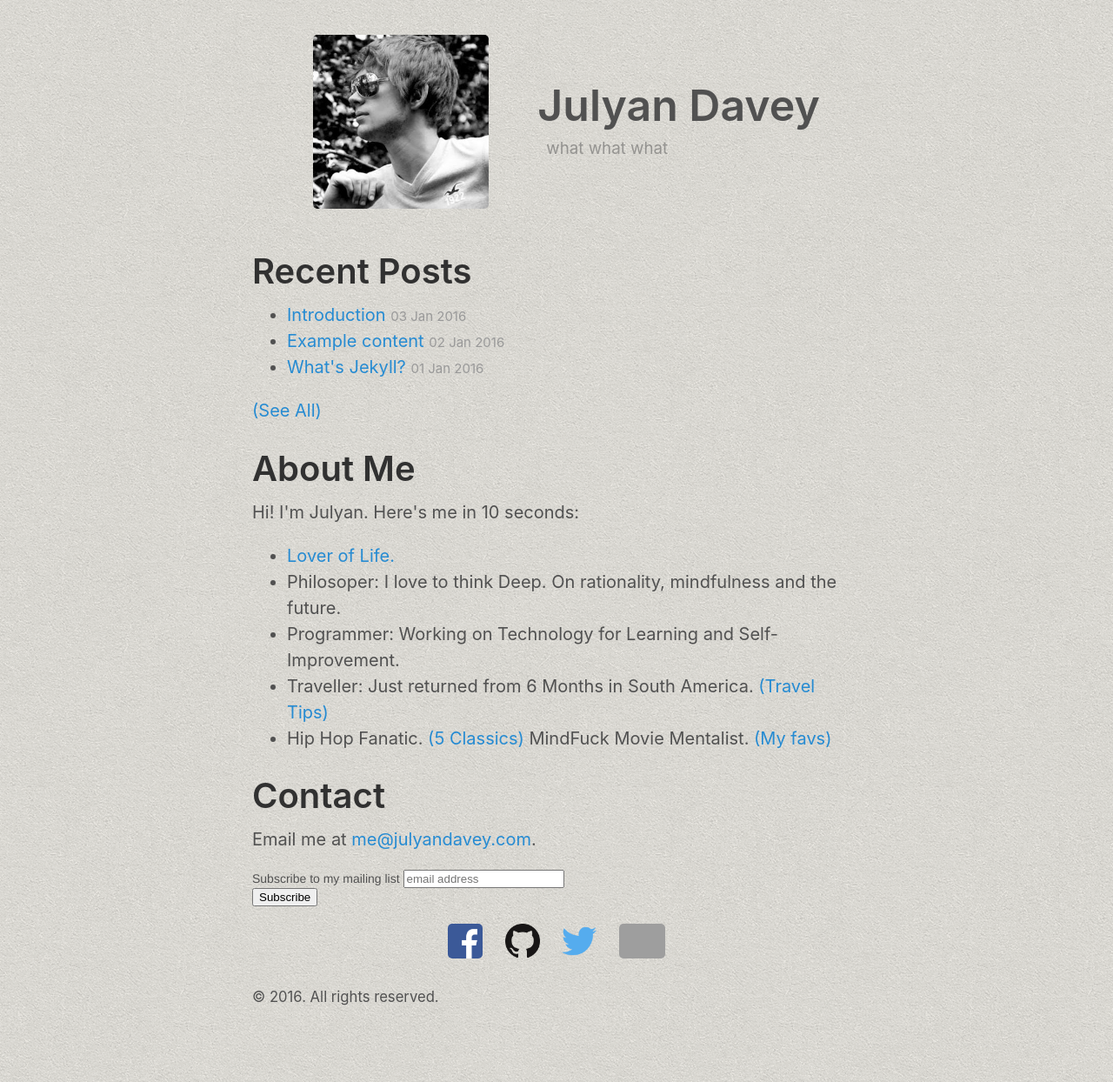
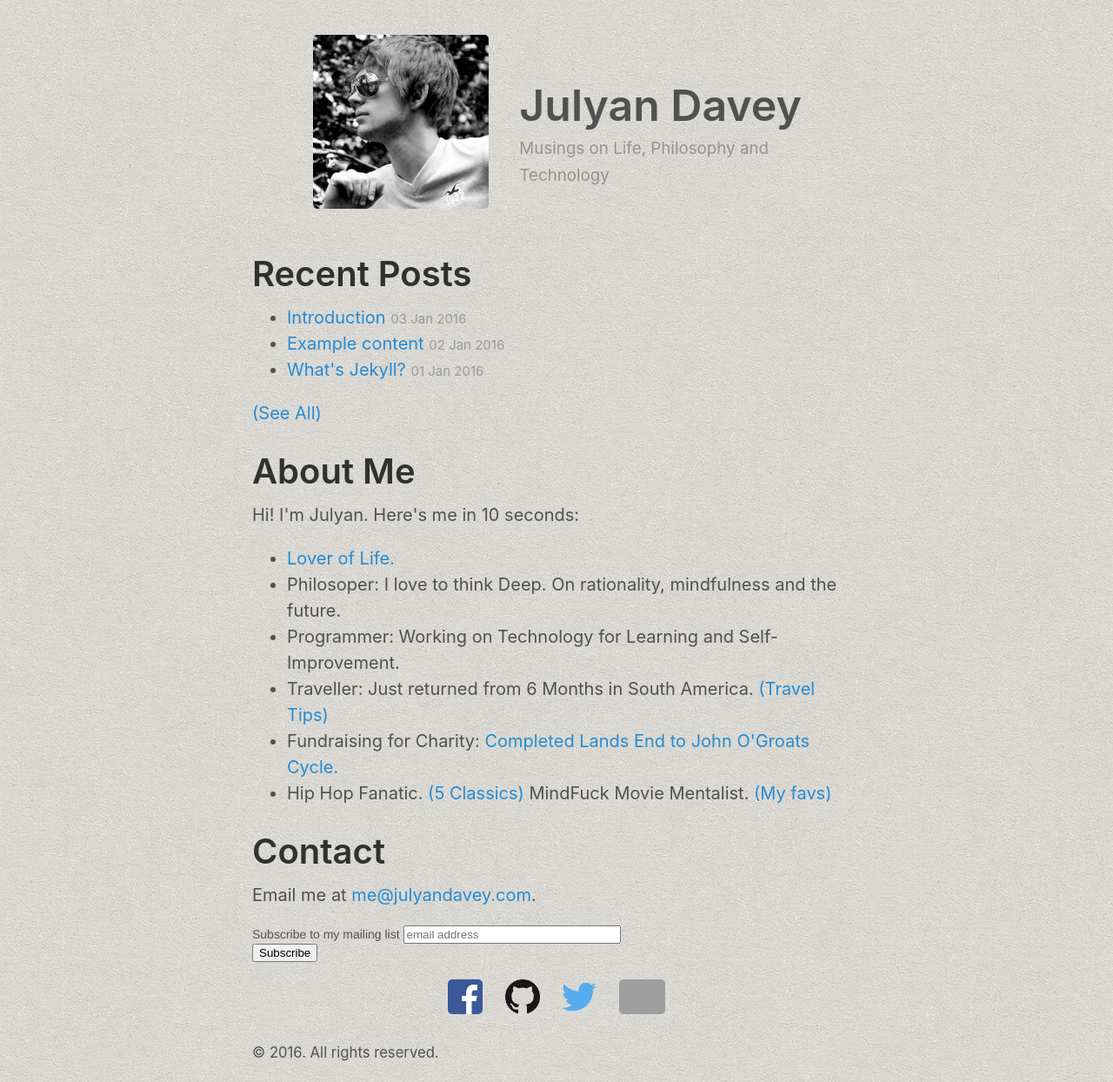
Before and after one commit to larriant/larriant.github.io, a Jekyll site: the page built from index.html, in a window 1280 px wide. Shown: the whole page at 87% size. Built offline with Jekyll 4.4.1, drawn with Linux system fonts in a browser that asks for light colours; the list of posts is cut into pages by our own code; comment, search, counter and statistics services are not loaded; grey boxes are pictures that could not be loaded.

Commit message:
Theme Finished

```diff
--- a/_config.yml
+++ b/_config.yml
@@ -4,7 +4,7 @@ encoding: utf-8
 
 # Setup
 title: Julyan Davey
-tagline: what what what
+tagline: Musings on Life, Philosophy and Technology
 name: Julyan Davey
 description: Julyan Davey's Blog
 url: http://www.julyandavey.com
--- a/_sass/_index.scss
+++ b/_sass/_index.scss
@@ -12,3 +12,20 @@
   margin: 0px 10px;
   display: inline-block;
 }
+
+#mc_embed_signup {
+  background: none;
+  clear: left;
+  font: 14px Helvetica,Arial,sans-serif;
+  width: 100%;
+}
+
+#mc_embed_signup .email {
+  width: 250px !important;
+}
+
+#mc_embed_signup .button {
+  @media (max-width: 800px) {
+    width: 100px !important;
+  }
+}
--- a/_sass/_masthead.scss
+++ b/_sass/_masthead.scss
@@ -4,6 +4,7 @@
 
 .masthead {
   padding-top: 2rem;
+  padding-bottom: 1.5rem;
   overflow: auto;
 }
 
@@ -11,7 +12,7 @@
   height: 200px;
   float: left;
   margin-left: 10%;
-  margin-right: 8%;
+  margin-right: 5%;
   @media (max-width: 800px) {
     float: none;
     margin: auto;
@@ -32,7 +33,7 @@
     color: inherit;
     font-size: 50px;
     @media (max-width: 800px) {
-      font-size: 45px;
+      font-size: 40px;
     }
   }
 
@@ -40,10 +41,5 @@
     font-size: 75%;
     font-weight: 400;
     opacity: .5;
-    padding-left: 10px;
-    @media (max-width: 800px) {
-      padding-left: 0px;
-    }
-
   }
 }
--- a/_sass/_posts.scss
+++ b/_sass/_posts.scss
@@ -5,7 +5,7 @@
 
 .page,
 .post {
-  margin-bottom: 4em;
+  margin-bottom: 1.5em;
 
   li + li {
     margin-top: .25rem;
@@ -34,8 +34,7 @@
 
 // Related posts
 .related {
-  padding-bottom: 1rem;
-  margin-bottom: 2rem;
+  margin-bottom: 1.5rem;
   border-top: 1px solid #eee;
   border-bottom: 1px solid #eee;
 }
--- a/index.html
+++ b/index.html
@@ -4,7 +4,7 @@ title: Home
 ---
 
 <div class="recent">
-  <h1>Recent Posts</h1>
+  <h1 class="post-title">Recent Posts</h1>
   <ul class="recent-posts">
     {% for post in site.posts limit: 3 %}
     <li>
@@ -28,7 +28,9 @@ title: Home
     <li>Philosoper: I love to think Deep. On rationality, mindfulness and the future.
     <li>Programmer: Working on Technology for Learning and Self-Improvement.</li>
     <li>Traveller: Just returned from 6 Months in South America. <a href="">(Travel Tips)</a></li>
-    <li>Hip Hop Fanatic. <a href="">(5 Classics)</a> MindFuck Movie Mentalist. <a href="">(My favs)</a></li>
+    <li>Fundraising for Charity:  <a href="">Completed Lands End to John O'Groats Cycle.</a></li>
+    <li>Hip Hop Fanatic. <a href="{{ baseurl }}/hiphopclassics">(5 Classics)</a> MindFuck Movie Mentalist. <a href="{{ baseurl }}/mindfuckfilms">(My favs)</a></li>
+
   </ul>
 </div>
 
@@ -39,9 +41,6 @@ title: Home
   <!-- Begin MailChimp Signup Form -->
 <link href="//cdn-images.mailchimp.com/embedcode/horizontal-slim-10_7.css" rel="stylesheet" type="text/css">
 <style type="text/css">
-	#mc_embed_signup{background:none; clear:left; font:14px Helvetica,Arial,sans-serif; width:100%;}
-	/* Add your own MailChimp form style overrides in your site stylesheet or in this style block.
-	   We recommend moving this block and the preceding CSS link to the HEAD of your HTML file. */
 </style>
 <div id="mc_embed_signup">
 <form action="//julyandavey.us10.list-manage.com/subscribe/post?u=8200d05bb4733d2846de99871&amp;id=5c981a2121" method="post" id="mc-embedded-subscribe-form" name="mc-embedded-subscribe-form" class="validate" target="_blank" novalidate>
--- /dev/null
+++ b/mindfuckfilms/index.html
@@ -0,0 +1,4 @@
+---
+layout: default
+title: MindFuck Films
+---
```
